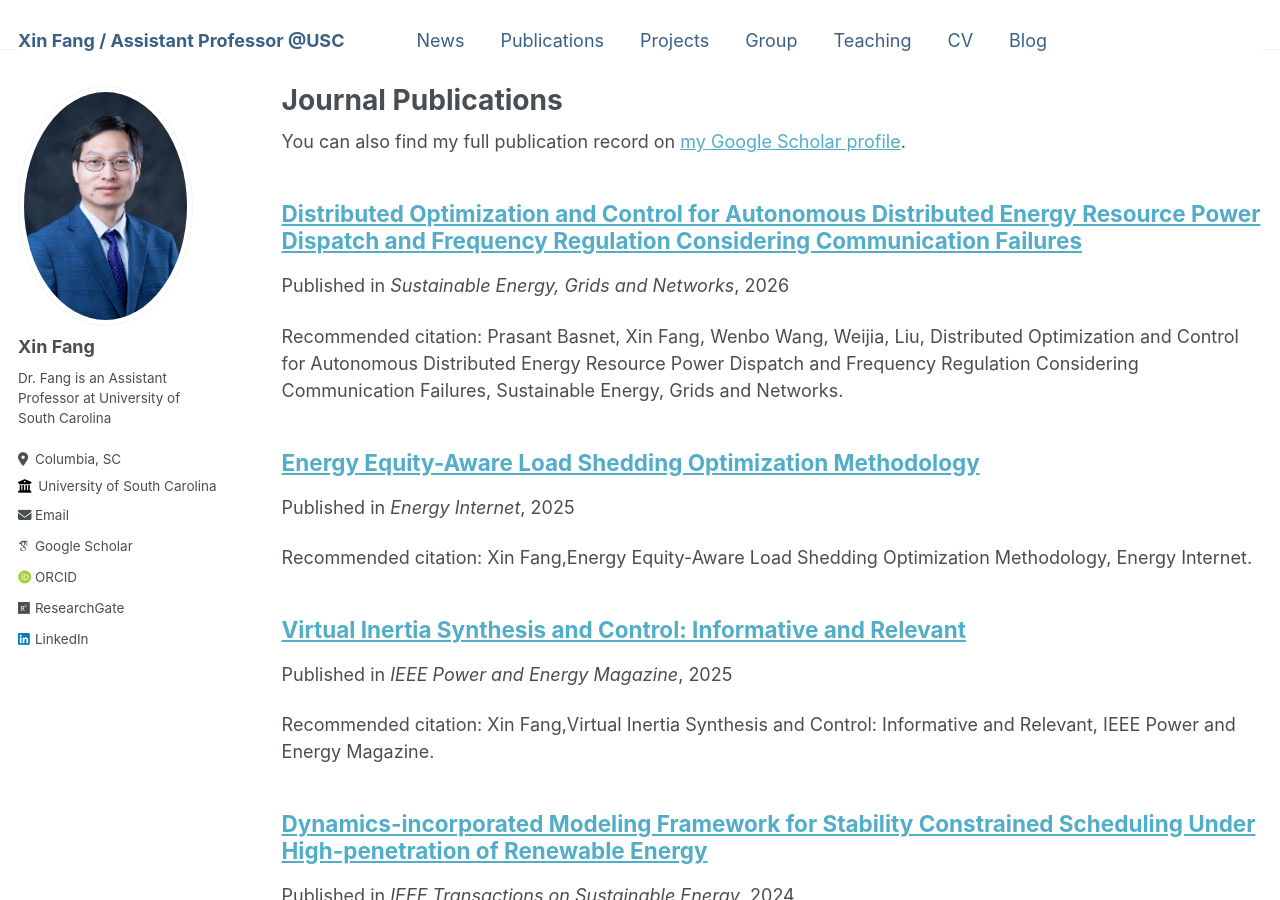
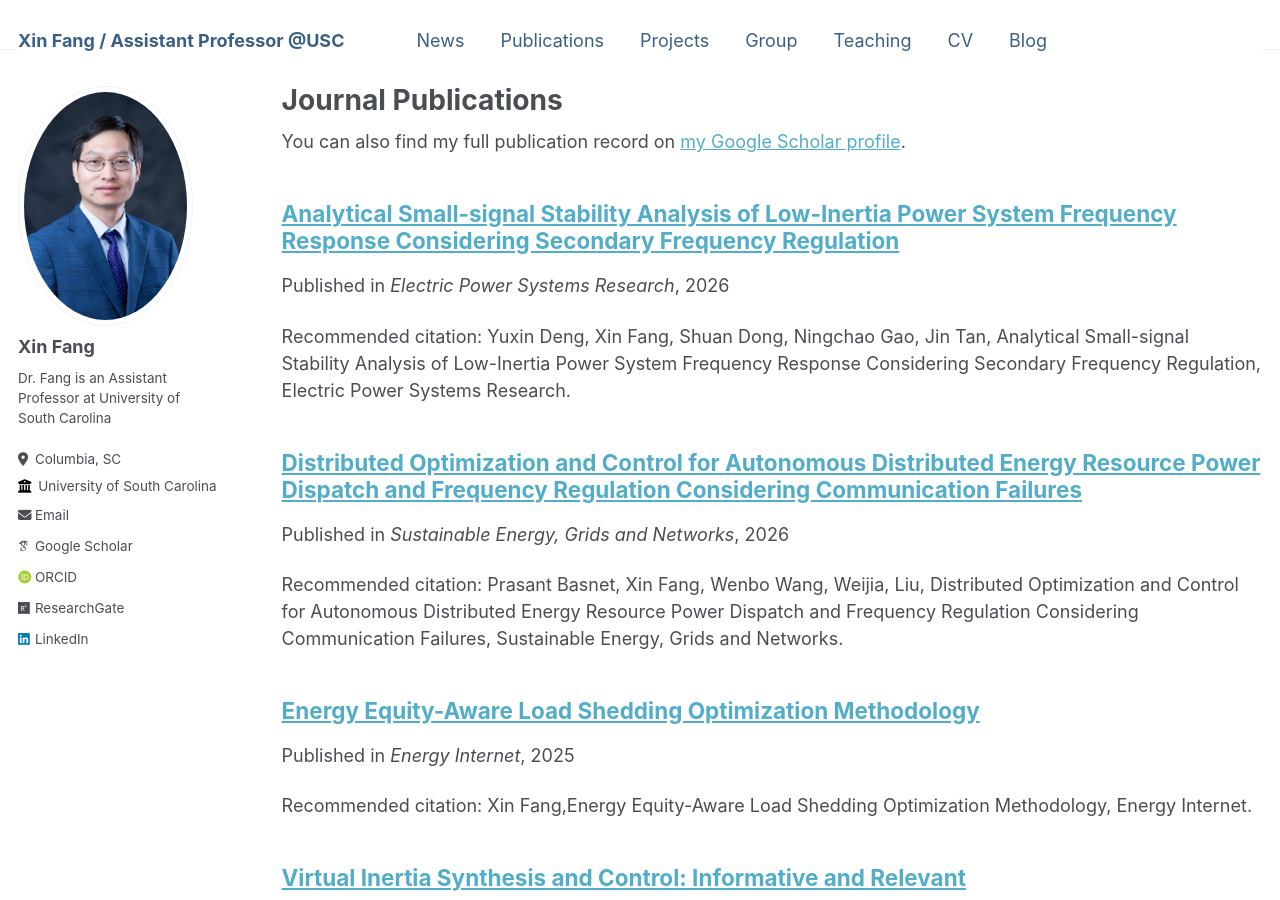
Before and after one commit to XinFang88/xinfang88.github.io, a Jekyll site: the page built from _pages/publications.md, in a window 1280 px wide and 900 px high. Built offline with Jekyll 4.4.1, drawn with Linux system fonts in a browser that asks for light colours; some web fonts are replaced.

Commit message:
publication update

```diff
--- a/_pages/news.md
+++ b/_pages/news.md
@@ -6,6 +6,8 @@ author_profile: true
 ---
 
 {% include base_path %}
+03/20/2026, our paper (first authored by my student Yuxin Deng) titled “Analytical Small-signal Stability Analysis of Low-Inertia Power System Frequency Response Considering Secondary Frequency Regulation,” has been accepted by Electric Power Systems Research.
+
 02/25/2026, our paper (first authored by my student Prasant Basnet) titled “Distributed Optimization and Control for Autonomous Distributed Energy Resource Power Dispatch and Frequency Regulation Considering Communication Failures,” has been accepted by Sustainable Energy, Grids and Networks.
 
 02/20/2026, my PhD student Bishal Rijal will work at Idaho National Laboratory in this summer as an intern.
--- /dev/null
+++ b/_publications/2026-EPSR-Small-signal.md
@@ -0,0 +1,7 @@
+---
+title: "Analytical Small-signal Stability Analysis of Low-Inertia Power System Frequency Response Considering Secondary Frequency Regulation"
+collection: publications
+date: 2026-03-20
+venue: 'Electric Power Systems Research'
+citation: 'Yuxin Deng, Xin Fang, Shuan Dong, Ningchao Gao, Jin Tan, Analytical Small-signal Stability Analysis of Low-Inertia Power System Frequency Response Considering Secondary Frequency Regulation, Electric Power Systems Research.'
+---
```
